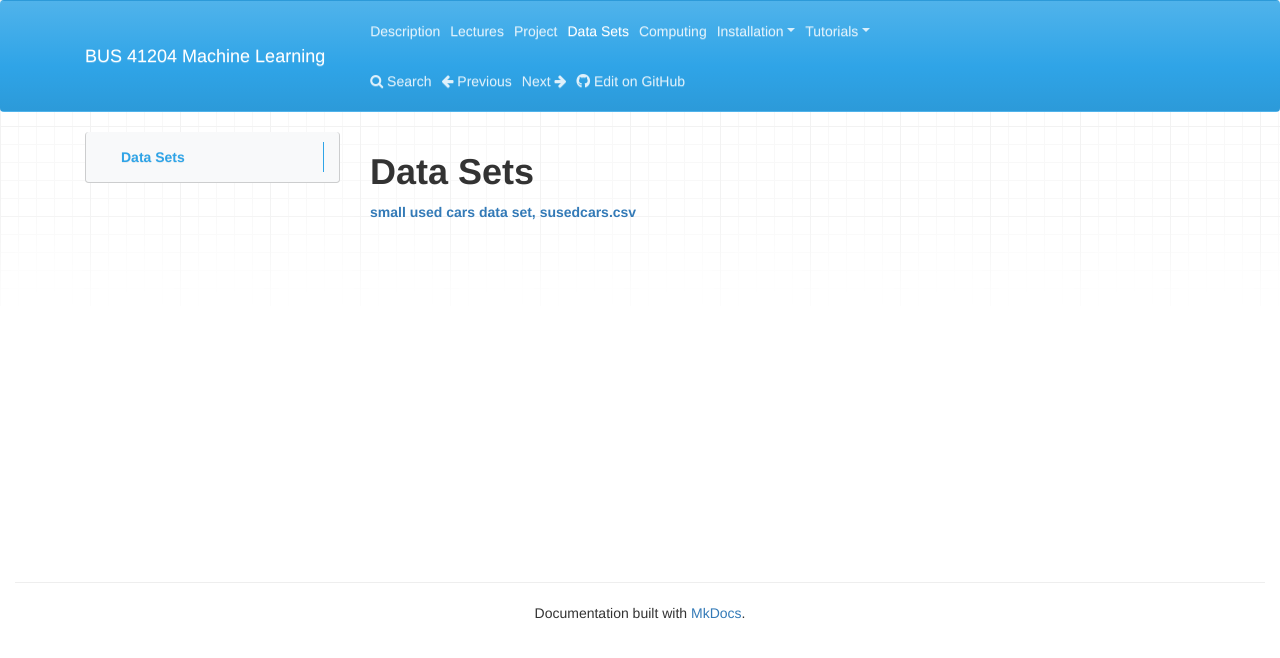
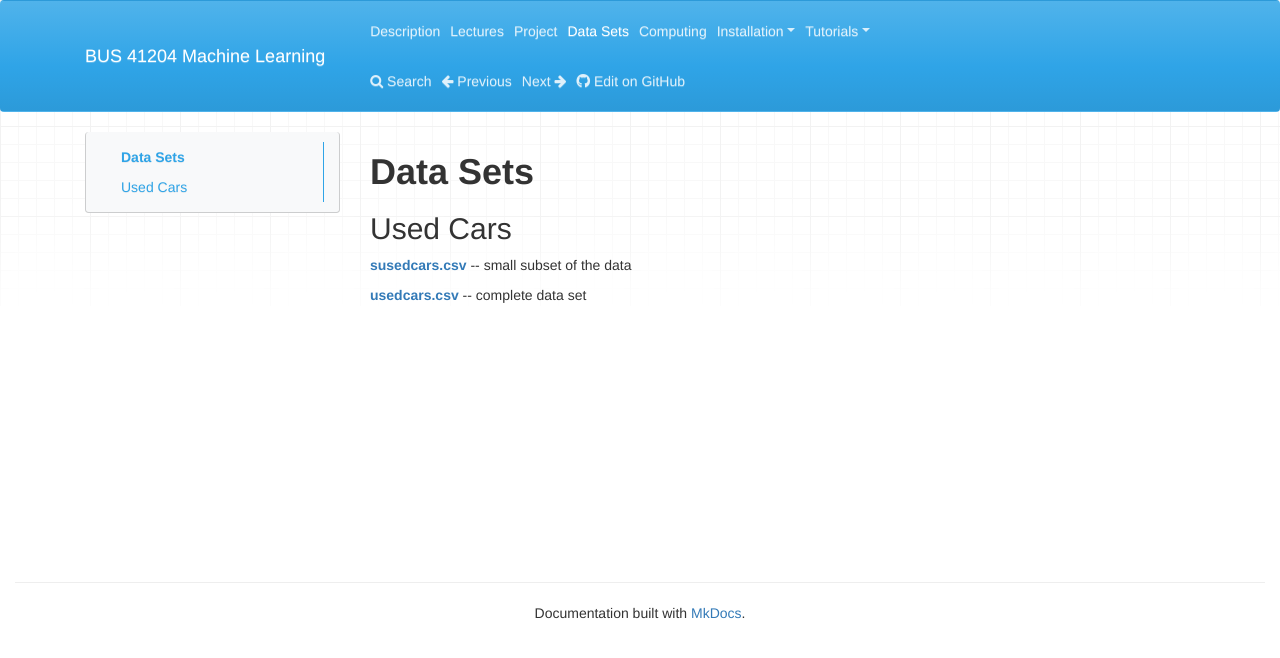
Before and after one commit to ChicagoBoothML/MachineLearning_Fall2015, an MkDocs documentation site: the page built from docs/DataSets.md, in a window 1280 px wide. Shown: the top 658 px of the page. Built offline with MkDocs 1.6.1, drawn with Linux system fonts in a browser that asks for light colours; nearby versions of some CDN libraries; old or Windows-style settings are respelled for this version of MkDocs.

Commit message:
added complete car data set

```diff
--- a/docs/DataSets.md
+++ b/docs/DataSets.md
@@ -1,3 +1,8 @@
 # **Data Sets**
 
-[**small used cars data set, susedcars.csv**](http://www.rob-mcculloch.org/data/susedcars.csv)
+
+## Used Cars
+
+[**susedcars.csv**](http://www.rob-mcculloch.org/data/susedcars.csv) -- small subset of the data
+
+[**usedcars.csv**](http://www.rob-mcculloch.org/data/usedcars.csv) -- complete data set
```
